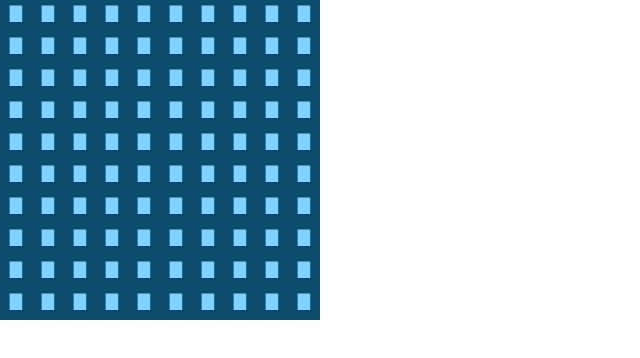
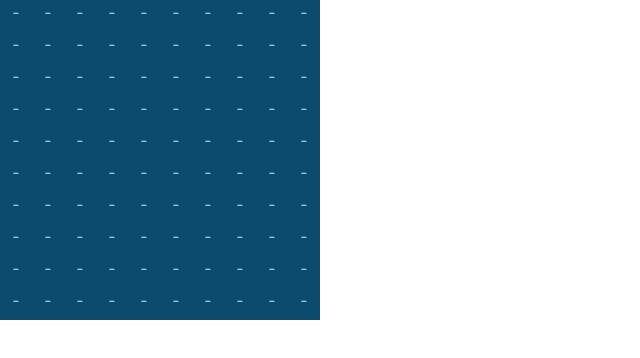
Before and after one commit to heidisnell/tempus-mentorship, a React (Create React App) app in the folder conways-game-of-life/: page / in a window 1280 px wide. Shown: the top 358 px of the page, without its empty margins (0-640 px from the left). Built offline with nearby package versions, Linux system fonts and the light colour scheme.

Commit message:
start functionality

```diff
--- a/conways-game-of-life/src/App.tsx
+++ b/conways-game-of-life/src/App.tsx
@@ -10,27 +10,24 @@ function App() {
 
 const Game: React.FC = () => {
   // TODO: control speed
-  return <Board numRows={10} numCols={10}></Board>;
-};
+  const [generation, setGeneration] = useState<boolean[][]>(
+    Array(10).fill(Array(10).fill(false))
+  );
 
-const Board: React.FC<{ numRows: number; numCols: number }> = ({
-  numRows,
-  numCols,
-}) => {
-  let col: any[] = [];
-  for (let i = 0; i < numCols; i++) {
-    col.push(Cell);
-  }
-  const row = [];
-  for (let j = 0; j < numRows; j++) {
-    row.push(col);
-  }
+  console.log(generation);
+
   return (
     <div>
-      {row.map(() => (
-        <div className="flex">
-          {col.map((C) => (
-            <C></C>
+      {generation.map((row, rowNum) => (
+        <div className="flex" key={`row${rowNum}`}>
+          {row.map((isAlive, colNum) => (
+            <Cell
+              isAlive={isAlive}
+              toggleIsAlive={() => {
+                console.log("clicked");
+              }}
+              key={`row${rowNum}col${colNum}`}
+            ></Cell>
           ))}
         </div>
       ))}
@@ -38,10 +35,12 @@ const Board: React.FC<{ numRows: number; numCols: number }> = ({
   );
 };
 
-const Cell: React.FC = () => {
-  const [isAlive, setIsAlive] = useState(true);
+const Cell: React.FC<{ isAlive: boolean; toggleIsAlive: () => void }> = ({
+  isAlive,
+  toggleIsAlive,
+}) => {
   const handleClick = () => {
-    setIsAlive(!isAlive);
+    toggleIsAlive();
   };
   return (
     <div onClick={handleClick}>
```
